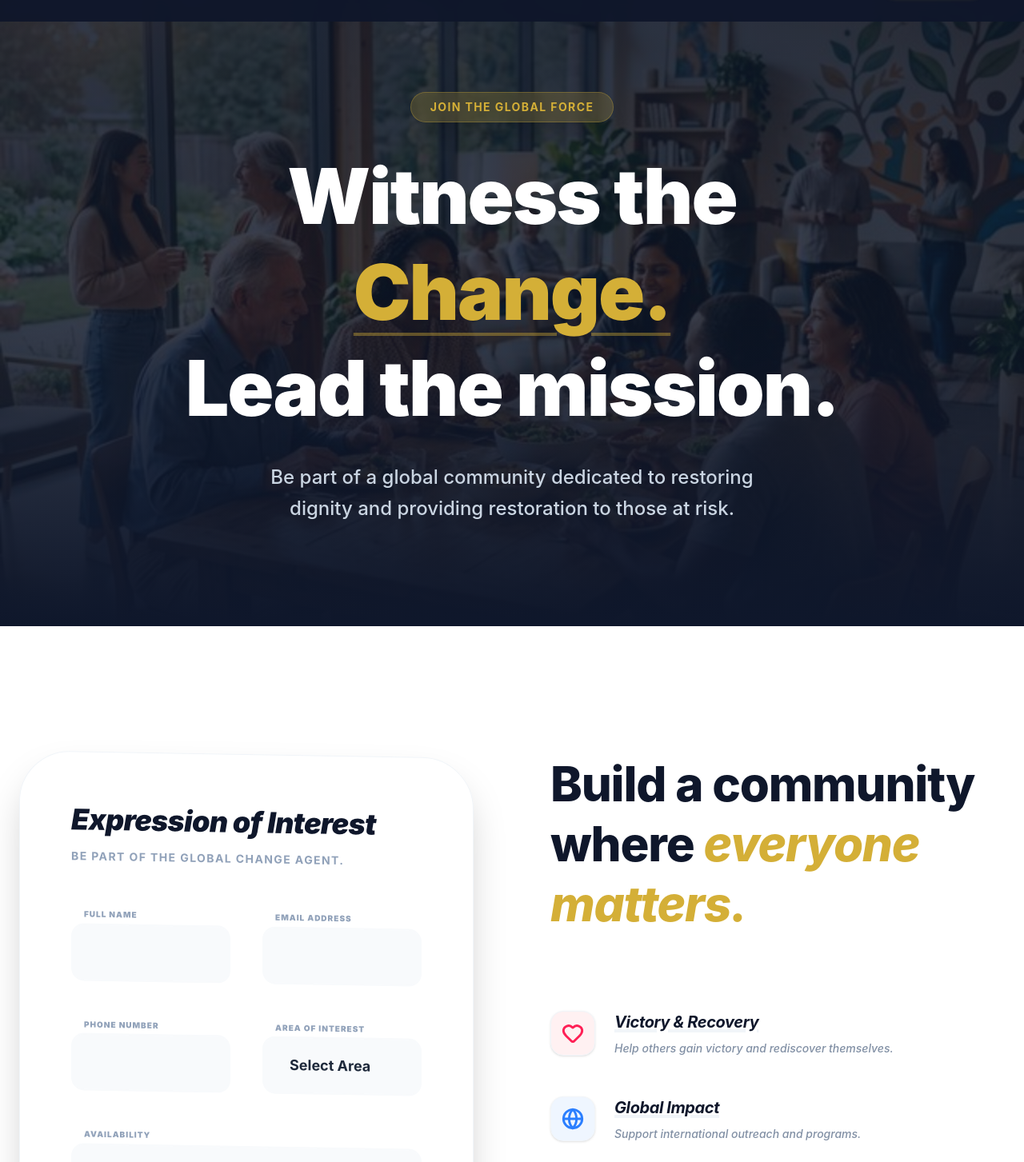
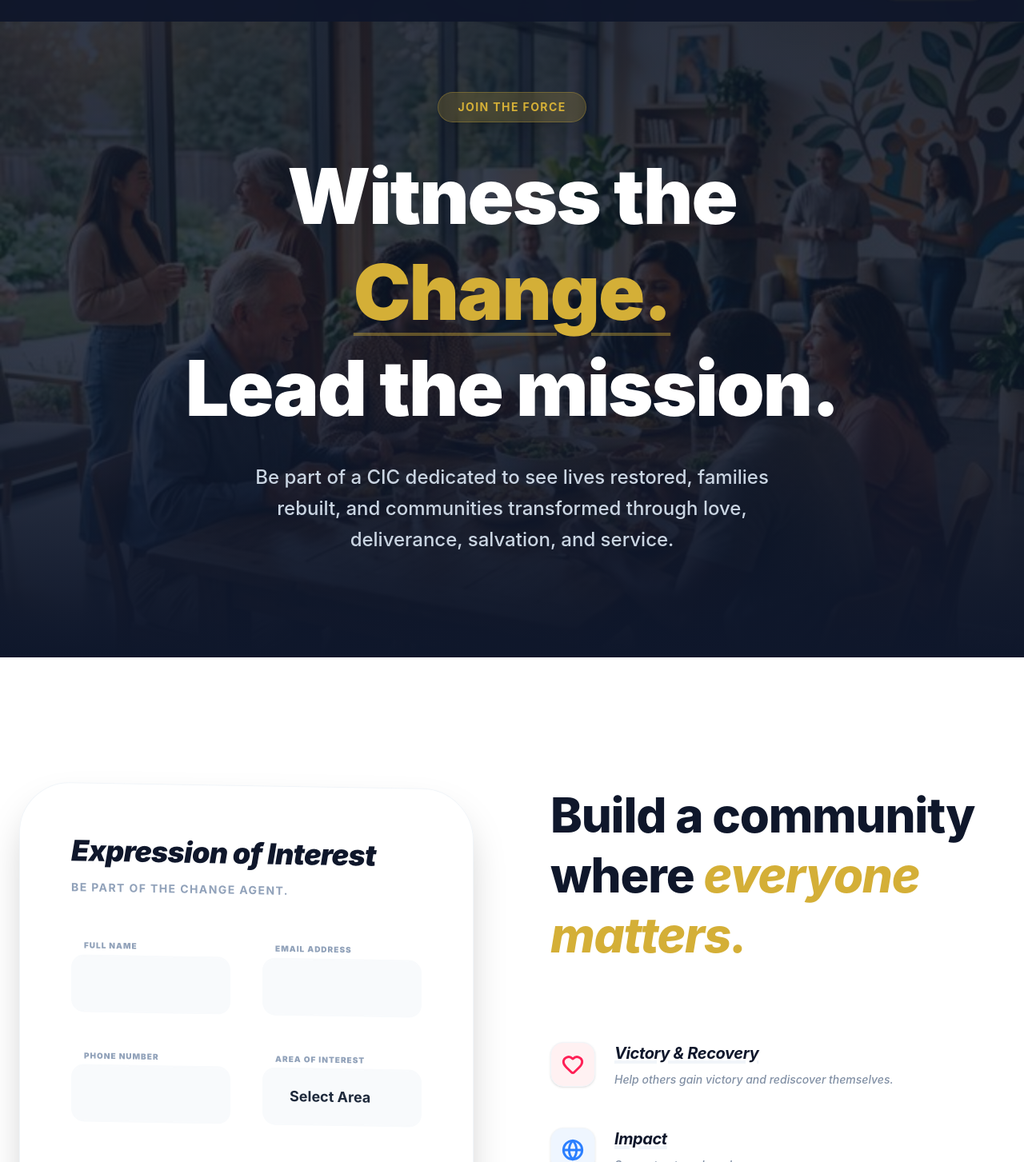
Before and after one commit to Temitopemoses/community-witnesses, a React (Vite) app in the folder frontend/: page /get-involved in a window 1280 px wide. Shown: the part 77-1530 px from the top of the page at 80% size. Built offline with nearby package versions, Linux system fonts and the light colour scheme.

Commit message:
latest_changes

```diff
--- a/frontend/src/pages/About.jsx
+++ b/frontend/src/pages/About.jsx
@@ -64,16 +64,13 @@ export default function About() {
           <div className="absolute inset-0 bg-gradient-to-t from-slate-900 via-slate-900/40 to-slate-900/60" />
         </div>
         <div className="max-w-4xl mx-auto px-6 relative z-10">
-          <span className="inline-flex items-center gap-3 px-6 py-2 rounded-full bg-brand-primary/20 backdrop-blur-md border border-brand-primary/30 mb-8 animate-in shadow-xl text-brand-primary text-sm font-bold tracking-widest uppercase">
-             <img src="/images/logo_cq.png" alt="Logo" className="w-5 h-5 object-contain brightness-0 invert opacity-80" />
-             Our Global Philosophy
-          </span>
+
           <h1 className="font-heading text-6xl md:text-8xl font-black mb-8 animate-in leading-tight tracking-tight">
              Driven by <span className="text-brand-primary italic">Dignity.</span> <br />
              Led by <span className="text-white underline decoration-brand-primary/40 decoration-4">Love.</span>
           </h1>
           <p className="font-body text-slate-300 text-lg md:text-2xl max-w-2xl mx-auto animate-in leading-relaxed font-medium">
-             An international standard organization dedicated to restoring hope and dignity to those at risk in our communities.
+             A community interest company dedicated to restoring hope and dignity to those at risk in our communities.
           </p>
         </div>
       </section>
@@ -83,7 +80,7 @@ export default function About() {
         <div className="max-w-7xl mx-auto px-6 grid lg:grid-cols-2 gap-24 items-center">
           <div className="reveal space-y-12">
             <h2 className="font-heading text-4xl md:text-6xl text-slate-900 font-extrabold leading-tight">
-               Our <span className="text-brand-primary">Vision</span> for Global Restoration.
+               Our <span className="text-brand-primary">Vision</span> for Restoration.
             </h2>
             <p className="text-slate-600 text-lg md:text-xl leading-relaxed font-medium">
               We envision a community where individuals and families affected by homelessness, addiction, and mental health challenges are treated with love, respect, and dignity—fully supported towards lasting freedom.
@@ -92,7 +89,7 @@ export default function About() {
                <div className="p-8 bg-slate-50 rounded-3xl border border-slate-100 shadow-sm">
                   <Award className="text-brand-primary mb-6" size={48} strokeWidth={2.5} />
                   <h3 className="text-2xl font-bold text-slate-900 mb-4 tracking-tight">The Mission</h3>
-                  <p className="text-slate-500 text-sm font-medium leading-relaxed italic">Restoring hope and dignity to members of our community who are at risk.</p>
+                  <p className="text-slate-500 text-sm font-medium leading-relaxed italic">To see lives restored, families rebuilt, and communities transformed through love, deliverance, salvation, and service..</p>
                </div>
                <div className="p-8 bg-brand-primary text-white rounded-3xl shadow-xl shadow-brand-primary/20">
                   <Globe className="text-white mb-6" size={48} strokeWidth={2.5} />
--- a/frontend/src/pages/Contact.jsx
+++ b/frontend/src/pages/Contact.jsx
@@ -36,13 +36,13 @@ export default function Contact() {
         </div>
         <div className="max-w-4xl mx-auto px-6 relative z-10">
           <span className="inline-flex items-center gap-2 px-6 py-2 rounded-full bg-brand-primary/20 backdrop-blur-md border border-brand-primary/30 mb-8 animate-in shadow-xl text-brand-primary text-sm font-bold tracking-widest uppercase">
-             Connect Globally
+             Connect with Us
           </span>
           <h1 className="font-heading text-6xl md:text-8xl font-black mb-8 animate-in leading-tight tracking-tight">
              How can we <span className="text-brand-primary underline decoration-brand-primary/40 decoration-4 underline-offset-[16px]">Serve</span> you?
           </h1>
           <p className="font-body text-slate-300 text-lg md:text-2xl max-w-2xl mx-auto animate-in leading-relaxed font-medium">
-             Reach out to our international team with questions, partnership proposals, or requests for direct support.
+             Reach out to our team with questions, partnership proposals, or requests for direct support.
           </p>
         </div>
       </section>
@@ -64,7 +64,7 @@ export default function Contact() {
             ) : (
               <form onSubmit={handleSubmit} className="bg-white border border-slate-100 p-12 md:p-16 rounded-[4rem] shadow-2xl skew-y-1 transform hover:skew-y-0 transition-transform duration-700">
                 <h3 className="font-heading text-4xl text-slate-900 mb-4 font-black italic text-brand-secondary">Submit Inquiry</h3>
-                <p className="text-slate-400 text-sm mb-12 font-bold tracking-widest uppercase">Official international correspondence.</p>
+                <p className="text-slate-400 text-sm mb-12 font-bold tracking-widest uppercase">Official correspondence.</p>
 
                 <div className="space-y-10">
                    <div className="grid sm:grid-cols-2 gap-10">
--- a/frontend/src/pages/GetInvolved.jsx
+++ b/frontend/src/pages/GetInvolved.jsx
@@ -46,14 +46,14 @@ export default function GetInvolved() {
         </div>
         <div className="max-w-4xl mx-auto px-6 relative z-10">
           <span className="inline-flex items-center gap-2 px-6 py-2 rounded-full bg-brand-primary/20 backdrop-blur-md border border-brand-primary/30 mb-8 animate-in shadow-xl text-brand-primary text-sm font-bold tracking-widest uppercase">
-             Join the Global Force
+             Join the Force
           </span>
           <h1 className="font-heading text-6xl md:text-8xl font-black mb-8 animate-in leading-tight tracking-tight">
              Witness the <span className="text-brand-primary underline decoration-brand-primary/40 decoration-4 underline-offset-[16px]">Change.</span> <br />
              Lead the mission.
           </h1>
           <p className="font-body text-slate-300 text-lg md:text-2xl max-w-2xl mx-auto animate-in leading-relaxed font-medium">
-             Be part of a global community dedicated to restoring dignity and providing restoration to those at risk.
+             Be part of a CIC dedicated to see lives restored, families rebuilt, and communities transformed through love, deliverance, salvation, and service.
           </p>
         </div>
       </section>
@@ -75,7 +75,7 @@ export default function GetInvolved() {
             ) : (
               <form onSubmit={handleSubmit} className="bg-white border border-slate-100 p-12 md:p-16 rounded-[4rem] shadow-2xl skew-y-1 transform hover:skew-y-0 transition-transform duration-700">
                 <h3 className="font-heading text-4xl text-slate-900 mb-4 font-black italic">Expression of Interest</h3>
-                <p className="text-slate-400 text-sm mb-12 font-bold tracking-widest uppercase">Be part of the global change agent.</p>
+                <p className="text-slate-400 text-sm mb-12 font-bold tracking-widest uppercase">Be part of the change agent.</p>
 
                 <div className="space-y-10">
                    <div className="grid sm:grid-cols-2 gap-10">
@@ -175,7 +175,7 @@ export default function GetInvolved() {
             <div className="space-y-12">
                {[
                  { icon: Heart, title: 'Victory & Recovery', desc: 'Help others gain victory and rediscover themselves.', color: 'text-rose-500', bg: 'bg-rose-50' },
-                 { icon: Globe, title: 'Global Impact', desc: 'Support international outreach and programs.', color: 'text-blue-500', bg: 'bg-blue-50' },
+                 { icon: Globe, title: 'Impact', desc: 'Support outreach and programs.', color: 'text-blue-500', bg: 'bg-blue-50' },
                  { icon: Star, title: 'Leading Change', desc: 'Be the lead voice for restoration in your neighborhood.', color: 'text-amber-500', bg: 'bg-amber-50' },
                ].map((item) => (
                  <div key={item.title} className="flex gap-6 items-start group">
--- a/frontend/src/pages/OurWork.jsx
+++ b/frontend/src/pages/OurWork.jsx
@@ -75,7 +75,7 @@ export default function OurWork() {
         <div className="max-w-4xl mx-auto px-6 relative z-10">
           <span className="inline-flex items-center gap-3 px-6 py-2 rounded-full bg-brand-primary/20 backdrop-blur-md border border-brand-primary/30 mb-8 animate-in shadow-xl text-brand-primary text-sm font-bold tracking-widest uppercase">
              <img src="/images/logo_cq.png" alt="Logo" className="w-5 h-5 object-contain brightness-0 invert opacity-80" />
-             The Work of Global Impact
+             The Work of Impact
           </span>
           <h1 className="font-heading text-6xl md:text-8xl font-black mb-8 animate-in leading-tight tracking-tight">
              Impact of <br />
@@ -92,7 +92,7 @@ export default function OurWork() {
         <div className="max-w-7xl mx-auto px-6">
           <div className="reveal text-center max-w-3xl mx-auto mb-24">
              <span className="text-brand-primary text-sm font-black uppercase tracking-[0.3em] block mb-8">Pillars of Impact</span>
-             <h2 className="font-heading text-4xl md:text-6xl text-slate-900 font-extrabold mb-12 tracking-tight leading-tight">Global Restorative <span className="text-brand-primary italic">Programs.</span></h2>
+             <h2 className="font-heading text-4xl md:text-6xl text-slate-900 font-extrabold mb-12 tracking-tight leading-tight">Restorative <span className="text-brand-primary italic">Programs.</span></h2>
           </div>
 
           <div className="grid md:grid-cols-2 gap-12">
```
